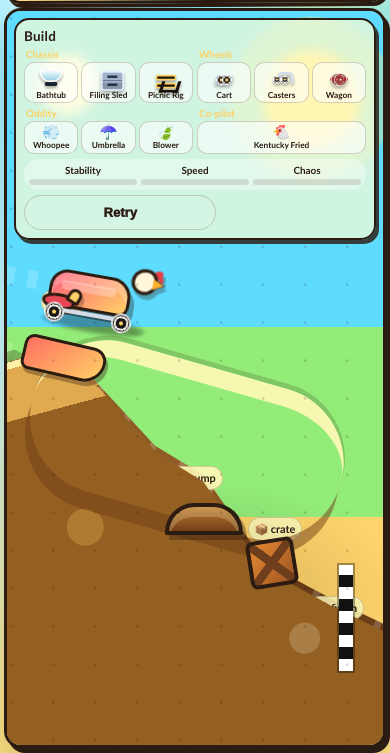
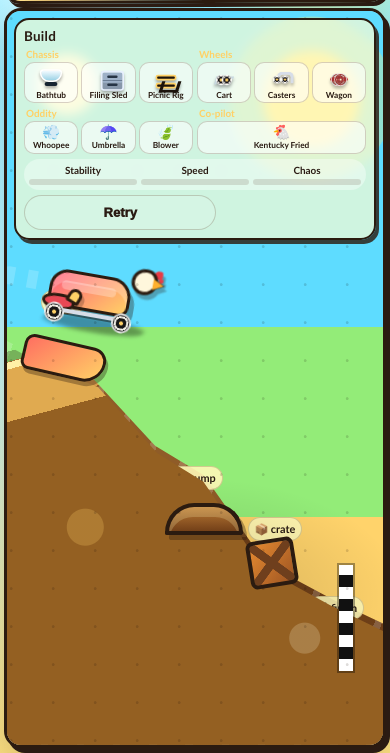
Before and after one commit to Apex-ICP/kooky-tech-playtest, a plain HTML site: page index.html in a window 390 px wide. Both pictures are taken after a click on the button "Begin". Shown: the part 94-847 px from the top of the page. Drawn offline with Linux system fonts and the light colour scheme.

Commit message:
Remove raised pill course path visual

```diff
--- a/index.html
+++ b/index.html
@@ -589,11 +589,11 @@
       top: 43%;
       height: 17%;
       z-index: 2;
-      border-radius: 999px;
-      border-top: 15px solid rgba(255, 249, 183, 0.92);
+      border-radius: 0;
+      border-top: 0;
       transform: rotate(14deg);
       transform-origin: left center;
-      box-shadow: 0 18px 0 rgba(115, 62, 22, 0.5), 0 -5px 0 rgba(43, 27, 16, 0.18);
+      box-shadow: none;
       pointer-events: none;
     }
 
@@ -1084,7 +1084,7 @@
         height: 56%;
         clip-path: polygon(0 0, 13% 7%, 27% 13%, 41% 29%, 52% 36%, 66% 57%, 82% 66%, 100% 75%, 100% 100%, 0 100%);
       }
-      .mobile-kinetic-stage .course-path { top: 42%; height: 21%; border-top-width: 18px; transform: rotate(16deg); }
+      .mobile-kinetic-stage .course-path { top: 42%; height: 21%; border-top-width: 0; transform: rotate(16deg); }
       .panel { padding: 8px; border-radius: 15px; border-width: 2px; box-shadow: 3px 4px 0 rgba(43, 27, 16, 0.82); }
       .builder-overlay {
         left: 7px;
```
